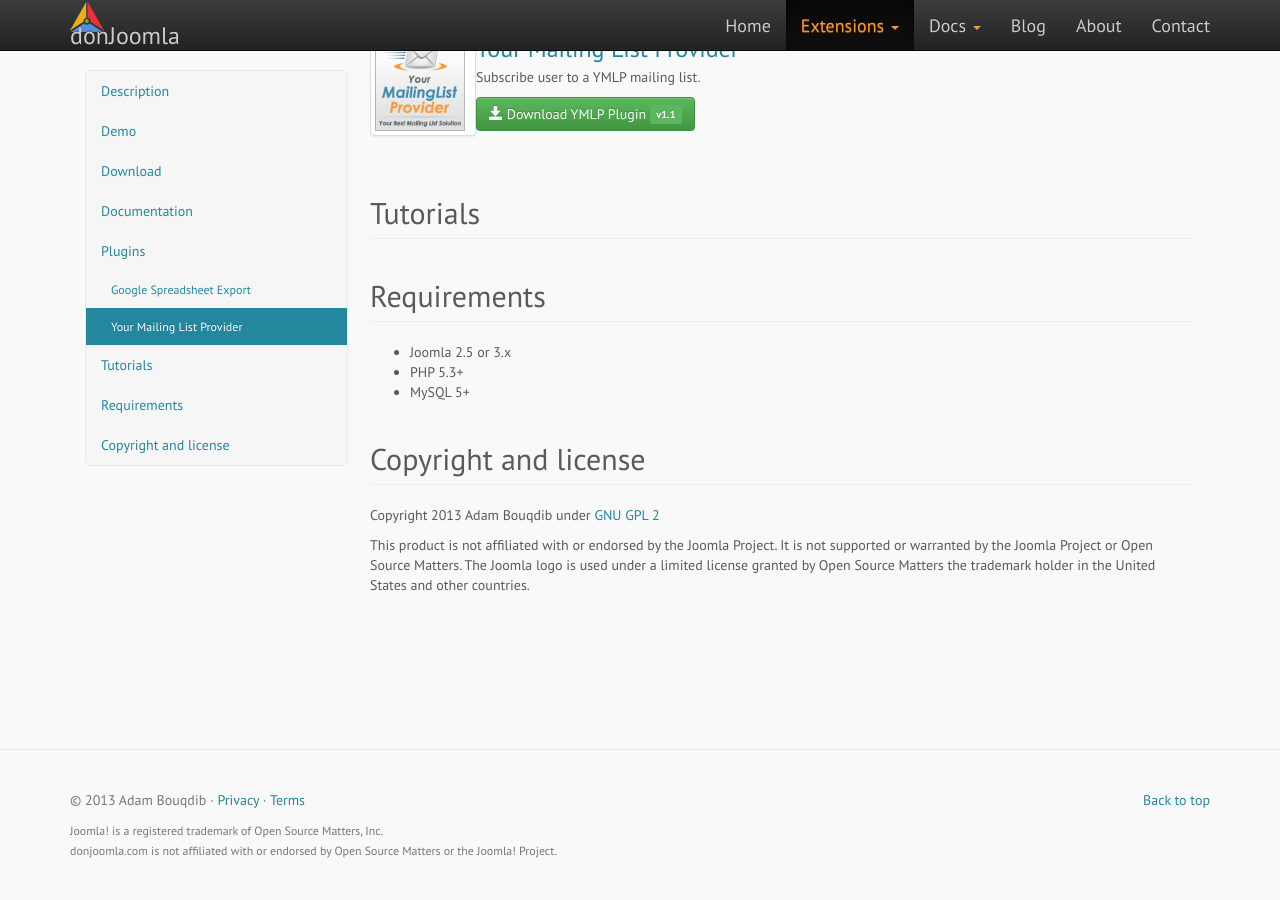
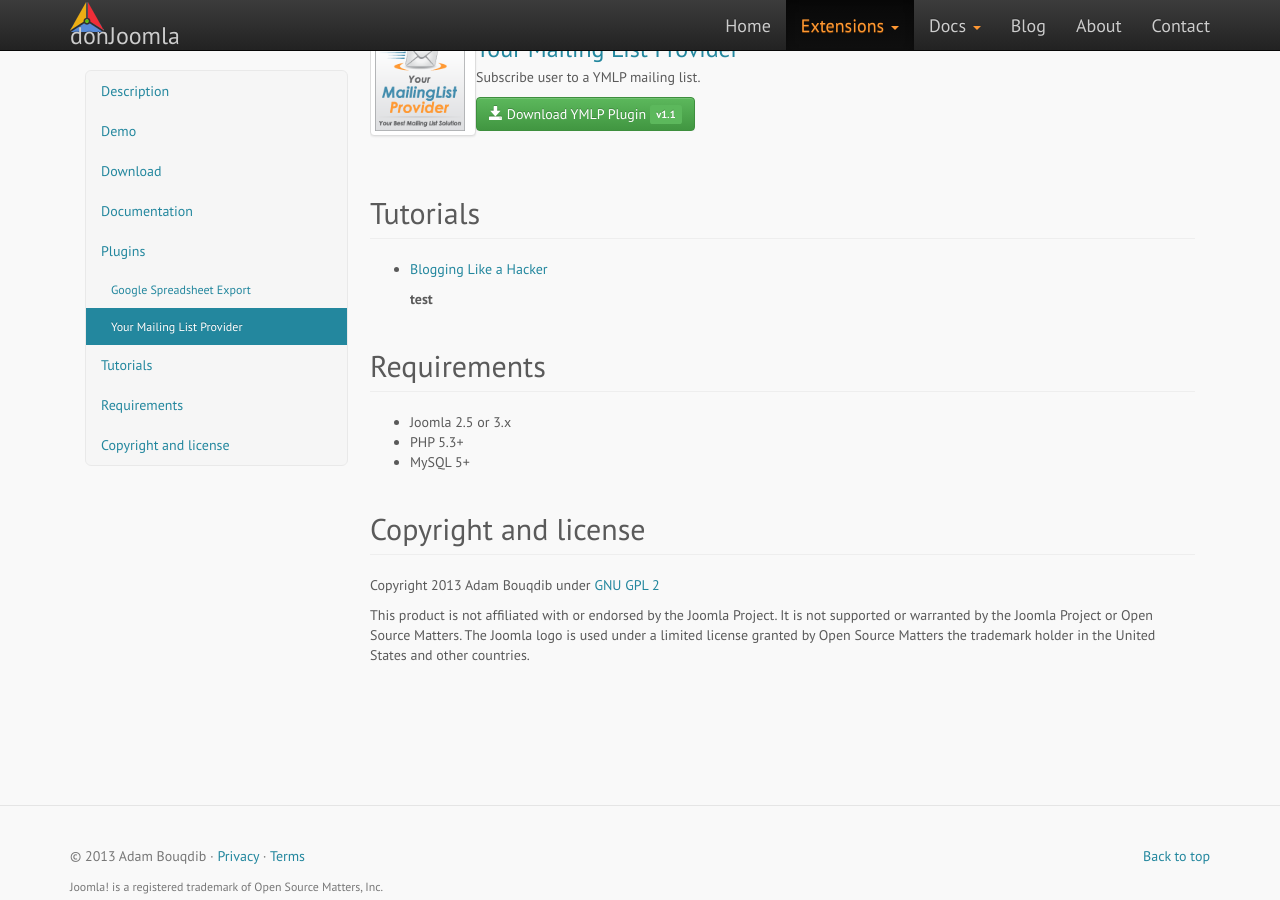
Before and after one commit to donJoomla/donjoomla.github.io, a Jekyll site: the page built from extensions/jforms/index.html, in a window 1280 px wide and 900 px high, scrolled down 1792 px. Built offline with Jekyll 4.4.1, drawn with Linux system fonts in a browser that asks for light colours; nearby versions of some CDN libraries.

Commit message:
fixed related tutorials

```diff
--- a/extensions/jforms/index.html
+++ b/extensions/jforms/index.html
@@ -57,16 +57,15 @@
     <p>Subscribe user to a YMLP mailing list.</p>
   <a class="btn btn-success" href="https://github.com/donJoomla/jforms/releases/download/1.6.1/plg_jforms_ymlp_v1.1.zip"><span class="glyphicon glyphicon-save"></span> Download YMLP Plugin <span class="label label-success">v1.1</span></a></div>
 </div>
-<h2 class="page-header">Tutorials</h2><ul>
-  {% for post in site.categories.Blog.Tutorials %}
-  {% for tag in post.tags %}
-  {% if tag == page.title %}
+<h2 class="page-header">Tutorials</h2>
+<ul>
+  {% for post in site.posts %}
+  {% if post.categories contains 'Tutorials' and post.tags contains page.title %}
   <li class="archive_list">
     <a href='{{post.url}}'>{{post.title}}</a>
     <p>{{post.excerpt}}</p>
   </li>
   {% endif %}
-  {% endfor %}
   {% endfor %}
 </ul>
 <h2 class="page-header">Requirements</h2>
```
